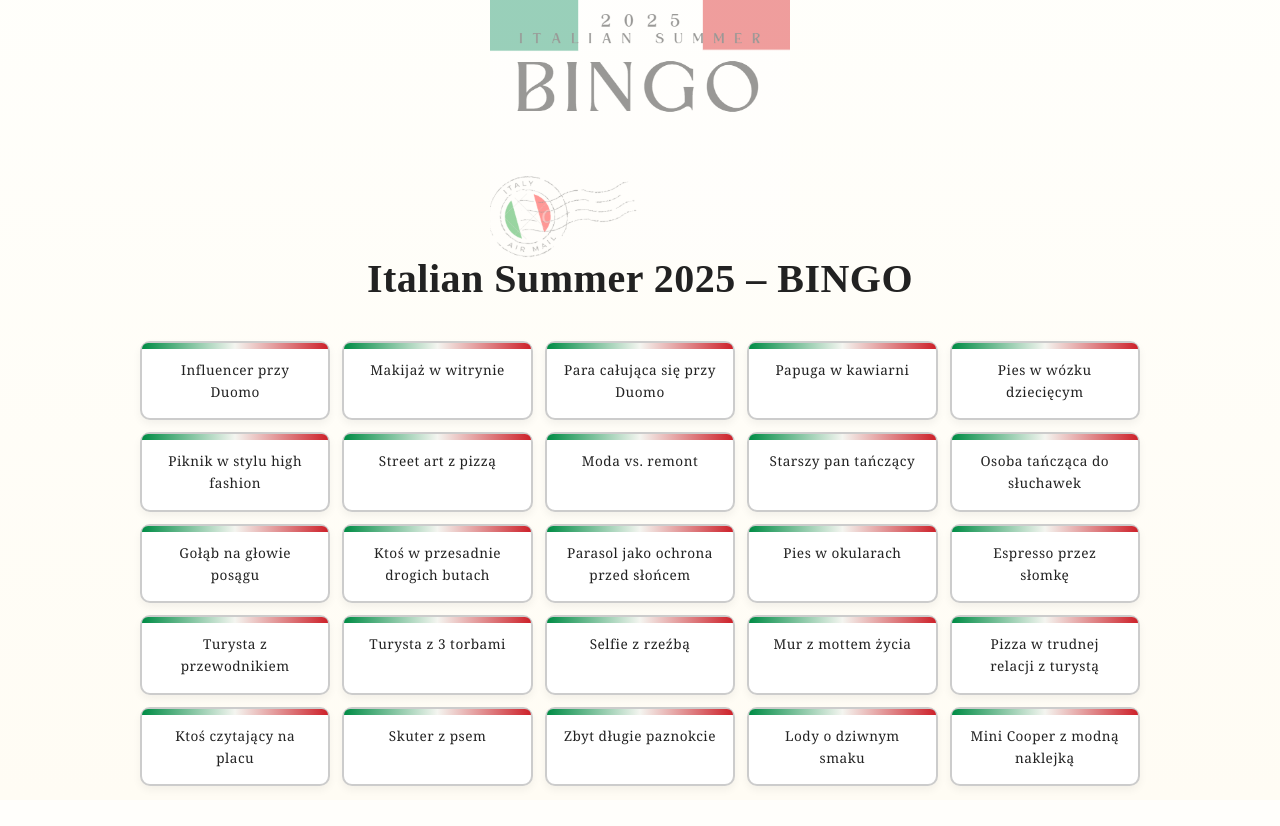
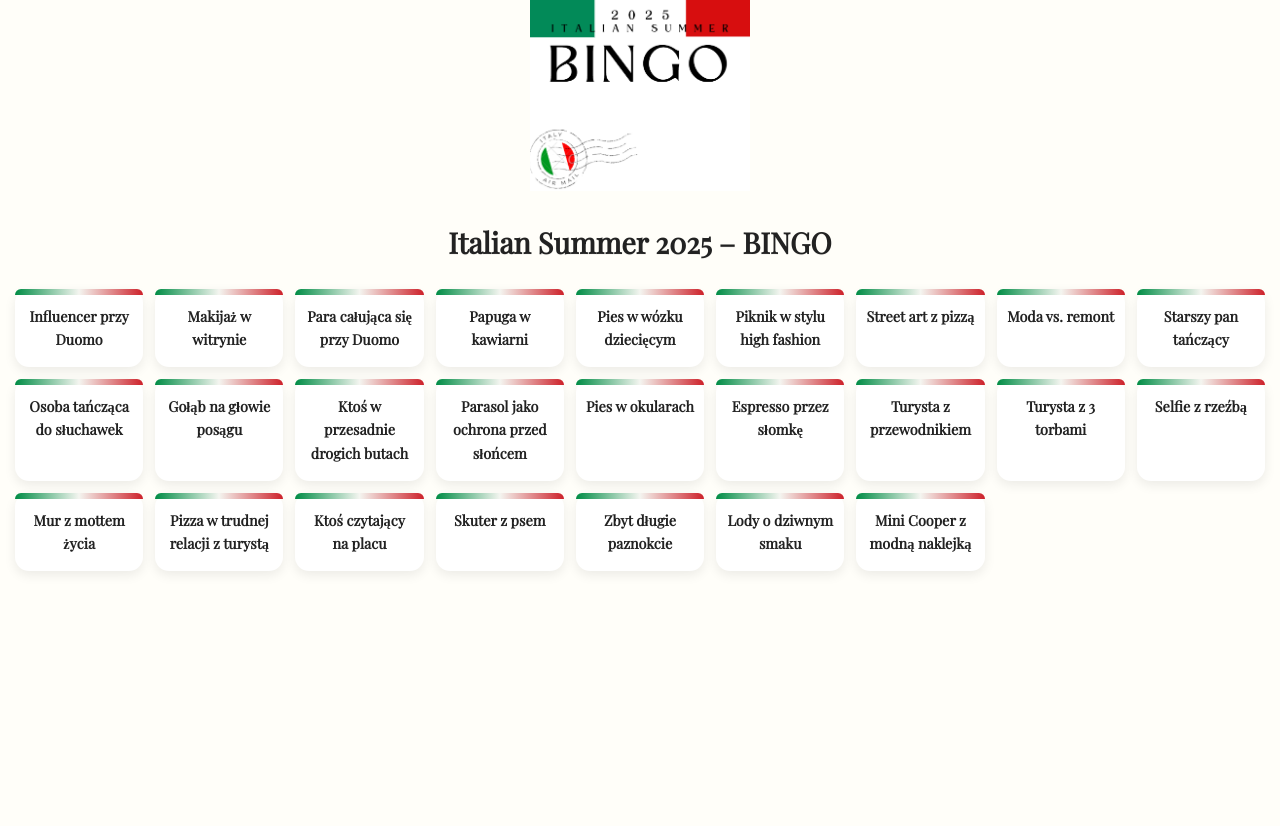
Before and after one commit to magdakarcz/Bingomediolan, a plain HTML site: page index.html in a window 1280 px wide. After the commit the page ends 800 px from the top, so only its background shows below. Drawn offline with nearby package versions, Linux system fonts and the light colour scheme.

Commit message:
Update styles.css

```diff
--- a/styles.css
+++ b/styles.css
@@ -1,113 +1,113 @@
 body {
-  font-family: 'Georgia', serif;
+  font-family: 'Playfair Display', serif;
   background: url('bingo.png') no-repeat top center;
-  background-size: 300px auto;
-  background-color: #fffefb;
+  background-size: 220px auto;
+  background-color: #fffef9;
   margin: 0;
-  padding: 220px 20px 40px;
+  padding: 200px 15px 40px;
   text-align: center;
   color: #222;
   line-height: 1.6;
-  letter-spacing: 0.5px;
-  position: relative;
 }
 
-/* Add a faint parchment-like background texture */
-body::before {
-  content: '';
-  position: fixed;
-  top: 0; left: 0;
-  width: 100%; height: 100%;
-  background: linear-gradient(to bottom, #fffefb 0%, #fffaf0 100%);
-  z-index: -1;
-  opacity: 0.6;
+/* Heading */
+h1 {
+  font-size: 1.8em;
+  margin-bottom: 24px;
+  color: #222;
+  font-weight: bold;
+  text-shadow: 0 1px 0 rgba(0, 0, 0, 0.04);
 }
 
-h1 {
-  font-family: 'Cinzel', serif; /* optional: use a dramatic serif */
-  font-size: 2.5em;
-  margin-bottom: 30px;
-  color: #222;
+/* Grid Layout */
+.grid {
+  display: grid;
+  grid-template-columns: repeat(auto-fit, minmax(120px, 1fr));
+  gap: 12px;
+  max-width: 100%;
+  margin: 0 auto;
+  padding: 0;
 }
 
-/* Grid */
-.grid {
-  display: grid;
-  grid-template-columns: repeat(5, 1fr);
-  gap: 12px;
-  max-width: 1000px;
-  margin: 0 auto;
-  padding: 0 10px;
-}
-
-/* Cells with Italian color accents */
+/* Cell Styling */
 .cell {
-  position: relative;
   background: #fff;
-  border: 2px solid #ccc;
-  padding: 12px;
-  font-size: 0.85em;
-  border-radius: 10px;
-  box-shadow: 0 4px 8px rgba(0, 0, 0, 0.05);
-  transition: transform 0.3s ease;
+  border-radius: 14px;
+  box-shadow: 0 4px 12px rgba(0, 0, 0, 0.08);
+  padding: 10px;
+  font-size: 0.9em;
   display: flex;
   flex-direction: column;
   justify-content: space-between;
+  transition: transform 0.2s ease;
+  position: relative;
 }
 
 .cell:hover {
   transform: scale(1.03);
-  box-shadow: 0 6px 12px rgba(0, 0, 0, 0.1);
 }
 
-/* Optional: Italian tricolor border */
+/* Italian Border Ribbon */
 .cell::before {
   content: '';
   position: absolute;
-  top: 0; left: 0;
+  top: 0;
+  left: 0;
   height: 6px;
   width: 100%;
   background: linear-gradient(to right, #008C45, #F4F5F0, #CD212A);
-  border-top-left-radius: 10px;
-  border-top-right-radius: 10px;
+  border-top-left-radius: 14px;
+  border-top-right-radius: 14px;
 }
 
-/* Images */
+/* Image Styling */
 .cell img {
   width: 100%;
   max-height: 80px;
   object-fit: cover;
   margin-top: 8px;
-  border-radius: 6px;
+  border-radius: 10px;
   border: 1px solid #ccc;
 }
 
-/* File input */
+/* File input styling */
 .cell input[type="file"] {
   opacity: 0;
   position: absolute;
   width: 100%;
   height: 100%;
-  cursor: pointer;
   top: 0;
   left: 0;
+  cursor: pointer;
 }
 
-/* Label styling */
+/* Label text */
 .label {
-  z-index: 1;
-  padding: 4px;
+  font-weight: 600;
+  padding: 6px 0;
 }
 
-/* Responsive */
-@media (max-width: 768px) {
+/* Make it pop more on very small screens */
+@media (max-width: 480px) {
+  body {
+    padding: 180px 10px 30px;
+    font-size: 16px;
+  }
+
+  h1 {
+    font-size: 1.5em;
+  }
+
   .grid {
-    grid-template-columns: repeat(3, 1fr);
+    gap: 10px;
+  }
+
+  .cell {
+    font-size: 0.85em;
+    padding: 8px;
+  }
+
+  .cell img {
+    max-height: 70px;
   }
 }
-
-@media (max-width: 480px) {
-  .grid {
-    grid-template-columns: repeat(2, 1fr);
-  }
-}
```
